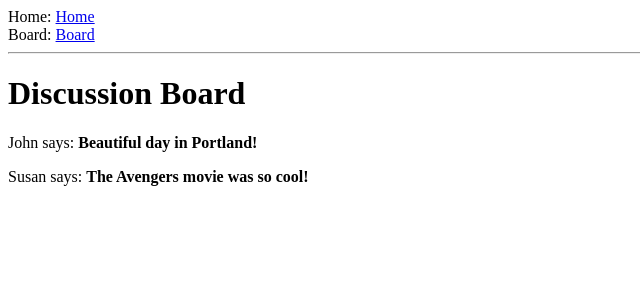
After one commit to faris-jpg/sef_assignment, a Flask app: page /board in a window 1280 px wide. The commit adds this page. Shown: the top 300 px of the page, without its empty margins (0-640 px from the left). Run offline with Flask 3, Linux system fonts and the light colour scheme.

Commit message:
Added board (discussion board) page

```diff
--- a/app/routes.py
+++ b/app/routes.py
@@ -2,8 +2,17 @@ from app import app
 from flask import render_template
 
 @app.route('/')
+
+
+
 @app.route('/index')
 def index():
+    user = {'username': 'Faris'}
+
+    return render_template('index.html', title='Home', user=user)
+
+@app.route('/board')
+def board():
     user = {'username': 'Faris'}
     posts = [
         {
@@ -15,4 +24,8 @@ def index():
             'body': 'The Avengers movie was so cool!'
         }
     ]
-    return render_template('index.html', title='Home', user=user, posts=posts)
+
+    return render_template('board.html',
+                            title='Discussion Board',
+                              user=user,
+                                posts=posts)
--- a/app/templates/base.html
+++ b/app/templates/base.html
@@ -8,7 +8,8 @@
       {% endif %}
     </head>
     <body>
-        <div>Microblog: <a href="/index">Home</a></div>
+        <div>Home: <a href="/index">Home</a></div>
+        <div>Board: <a href="/board">Board</a></div>
         <hr>
         {% block content %}{% endblock %}
     </body>
--- /dev/null
+++ b/app/templates/board.html
@@ -0,0 +1,8 @@
+{% extends "base.html" %}
+
+{% block content %}
+    <h1>Discussion Board</h1>
+    {% for post in posts %}
+    <div><p>{{ post.author.username }} says: <b>{{ post.body }}</b></p></div>
+    {% endfor %}
+{% endblock %}
--- a/app/templates/index.html
+++ b/app/templates/index.html
@@ -2,7 +2,4 @@
 
 {% block content %}
     <h1>Hi, {{ user.username }}!</h1>
-    {% for post in posts %}
-    <div><p>{{ post.author.username }} says: <b>{{ post.body }}</b></p></div>
-    {% endfor %}
 {% endblock %}
```
